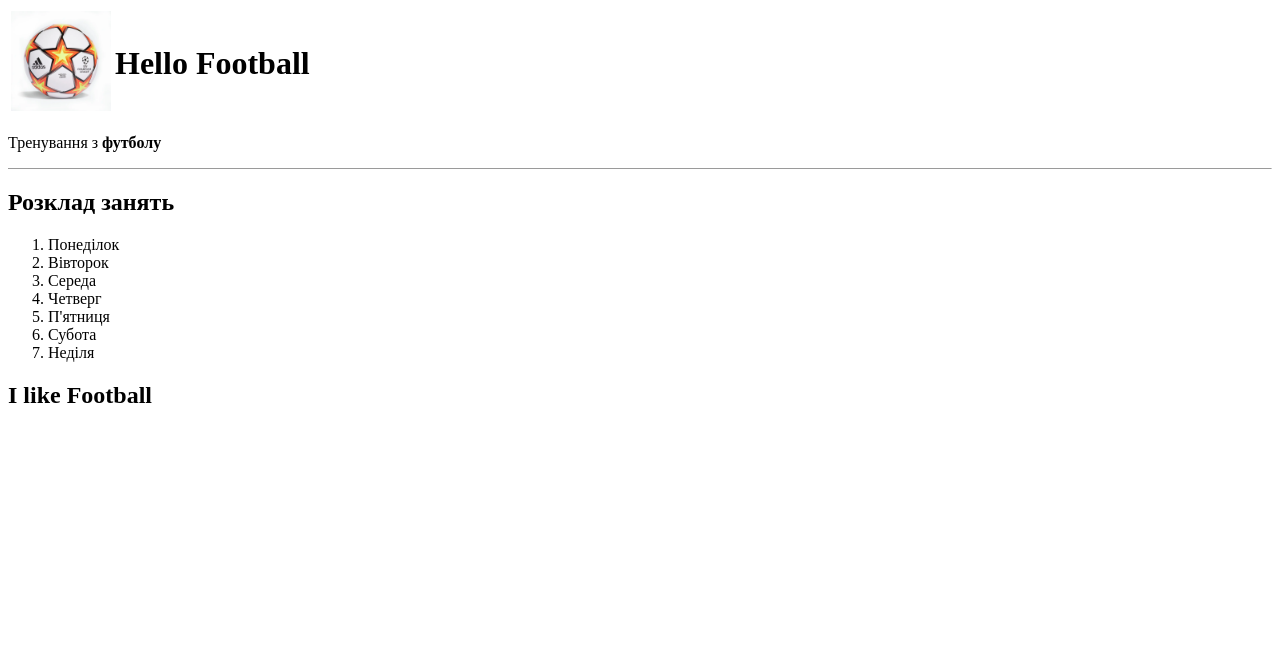
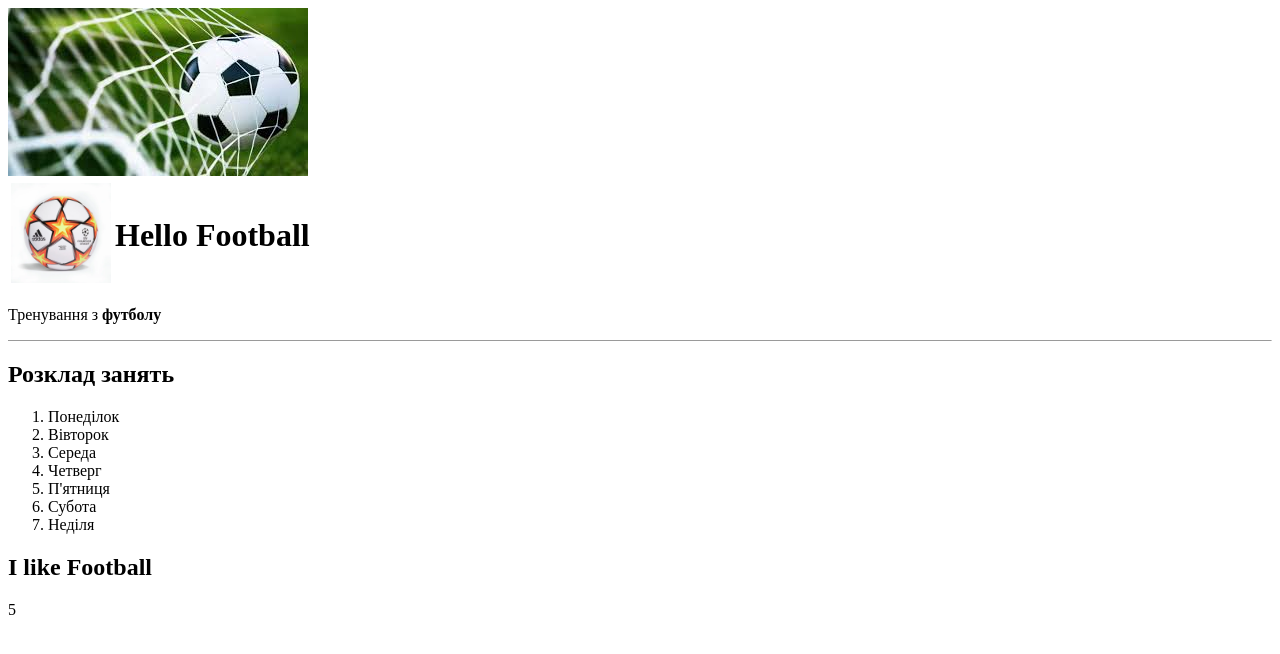
Before and after one commit to 010880Baranov/-, a plain HTML site: page index.html in a window 1280 px wide. Drawn offline with Linux system fonts and the light colour scheme.

Commit message:
index.html

```diff
--- a/index.html
+++ b/index.html
@@ -8,6 +8,12 @@
   </head>
 
   <body>
+    <header>
+      <div>
+        <img src="img/ball.jpg" alt="ball" class="ball" />
+      </div>
+    </header>
+    <main>
       <table>
         <tr>
           <td>
@@ -31,5 +37,7 @@
         <li>Неділя</li>
       </ol>
       <h2>I like Football</h2>
+      <footer>5</footer>
+    </main>
   </body>
 </html>
```
Lines whose indentation alone changed are shown as unchanged.
